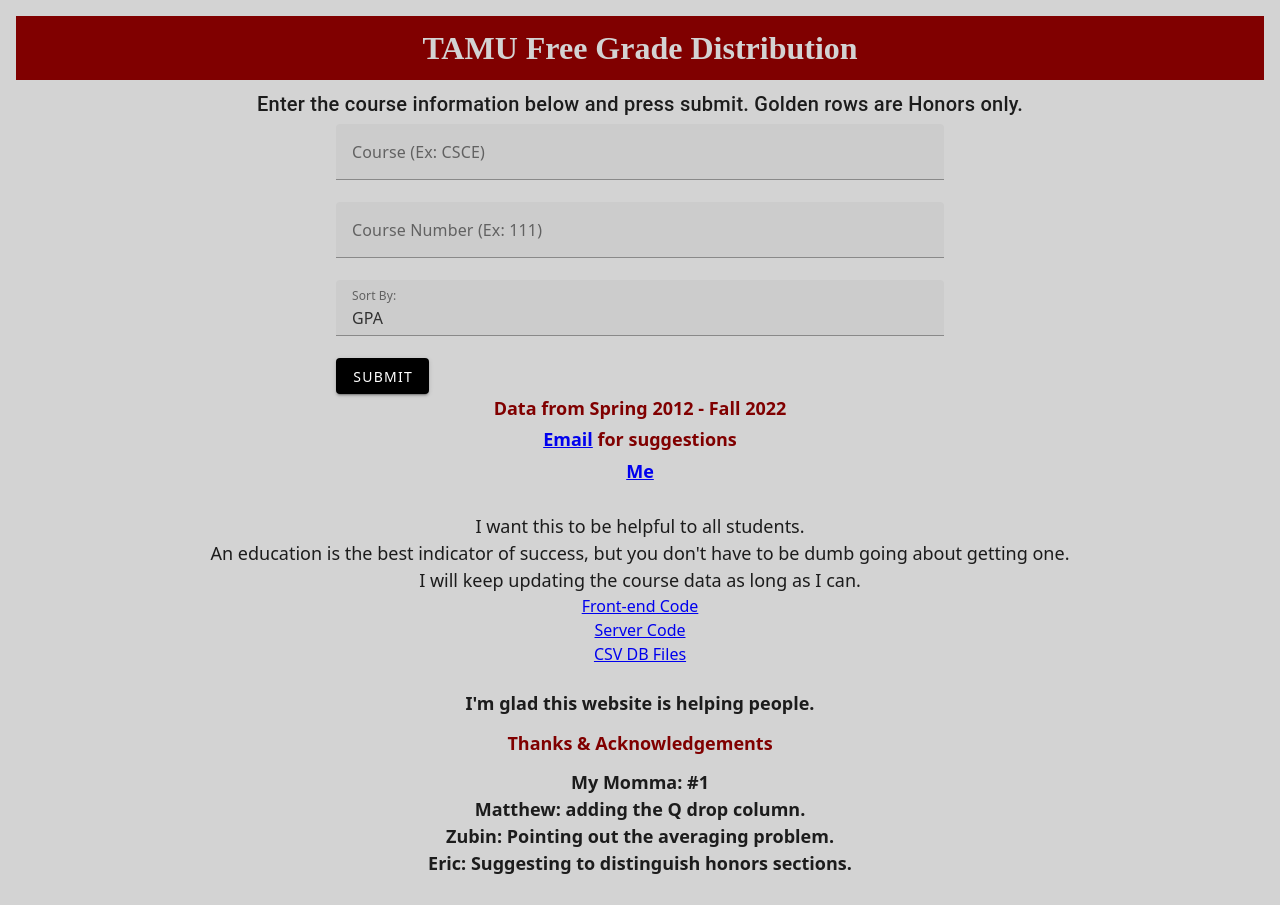
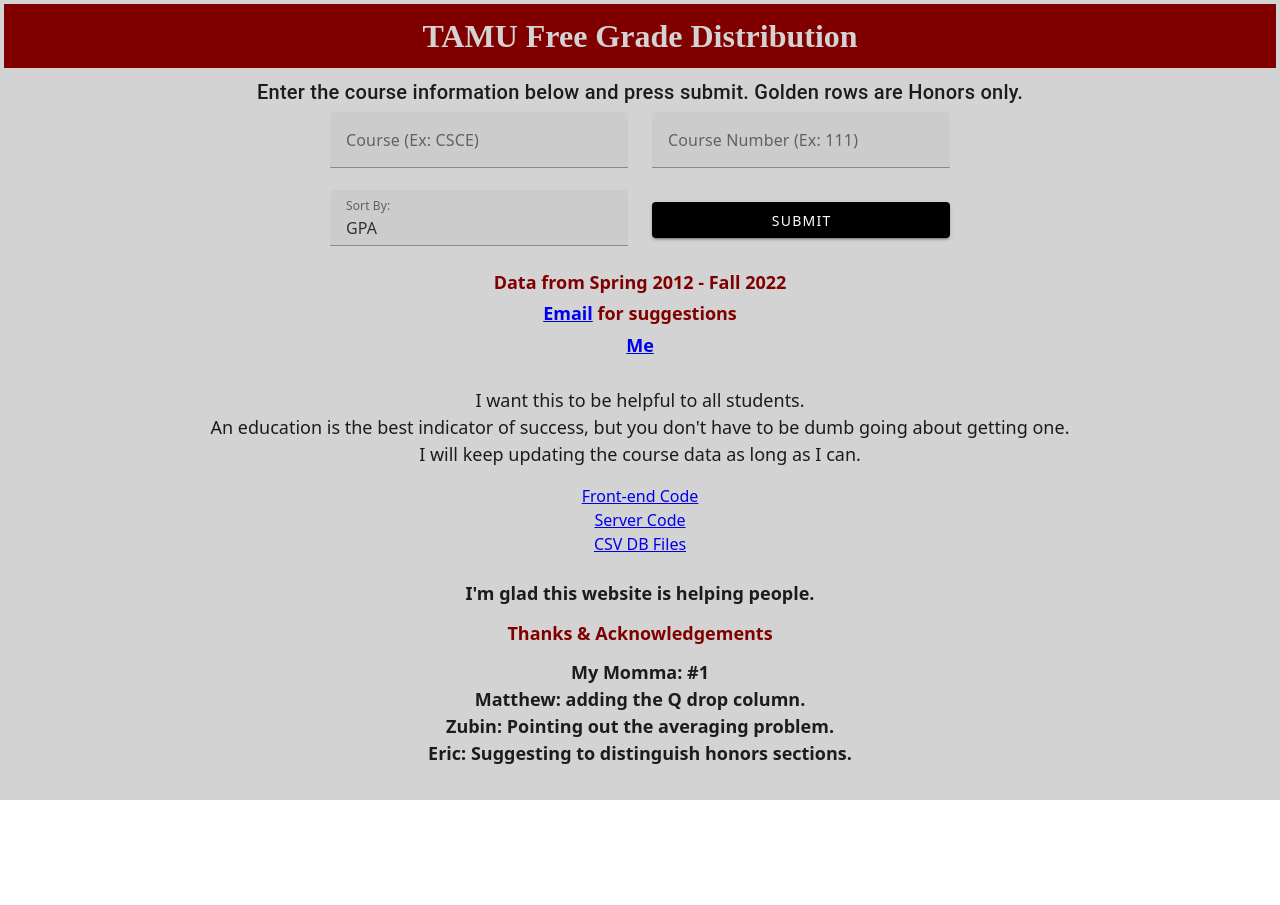
Before and after one commit to jippylong12/tamuFGD-Vue, a Vue app: page / in a window 1280 px wide. After the commit the page ends 800 px from the top, so only its background shows below. Built offline with nearby package versions, Linux system fonts and the light colour scheme.

Commit message:
More UI changes

```diff
--- a/src/App.vue
+++ b/src/App.vue
@@ -94,7 +94,7 @@
 </script>
 <template>
   <v-app>
-    <v-container fluid="true">
+    <v-container fluid="true" class="pa-1">
       <h1 class="title"> TAMU Free Grade Distribution</h1>
 
       <v-row no-gutters>
@@ -105,13 +105,13 @@
             </v-col>
             <v-col cols="12" lg="6" class="pt-4">
                 <v-row>
-                  <v-col cols="6" sm="12" class="py-0">
+                  <v-col cols="12" sm="6" class="py-0">
                     <v-text-field label="Course (Ex: CSCE)" v-model="course" maxlength="4" @click="setupCourseElem"></v-text-field>
                   </v-col>
-                  <v-col cols="6" sm="12" class="py-0">
+                  <v-col cols="12" sm="6" class="py-0">
                     <v-text-field label="Course Number (Ex: 111)" v-model="courseNumber" @click="setupCourseNumber"></v-text-field>
                   </v-col>
-                  <v-col cols="6" sm="12" class="py-0">
+                  <v-col cols="12" sm="6" class="py-0">
                     <v-select
                         label="Sort By:"
                         v-model="sortByValue"
@@ -119,8 +119,8 @@
                         @change="setupSortBy"
                     ></v-select>
                   </v-col>
-                  <v-col cols="6" sm="12" class="py-0">
-                    <v-btn color="black" @click="onSubmitButtonClick">Submit</v-btn>
+                  <v-col cols="12" sm="6" align-self="start">
+                    <v-btn color="black" block="true" @click="onSubmitButtonClick">Submit</v-btn>
                   </v-col>
                 </v-row>
             </v-col>
@@ -136,7 +136,7 @@
         <v-col cols="12" class="px-4 py-4">
           <p class="text-center"> I want this to be helpful to all students. </p>
           <p class="text-center">An education is the best indicator of success, but you don't have to be dumb going about getting one.</p>
-          <p class="text-center"> I will keep updating the course data as long as I can.</p>
+          <p class="text-center mb-4"> I will keep updating the course data as long as I can.</p>
           <ul class="text-center">
             <li><a href="https://github.com/jippylong12/TAMU_FGD_FRONT_END"> Front-end Code</a></li>
             <li><a href="https://github.com/jippylong12/TAMU_FGD">Server Code</a></li>
```
